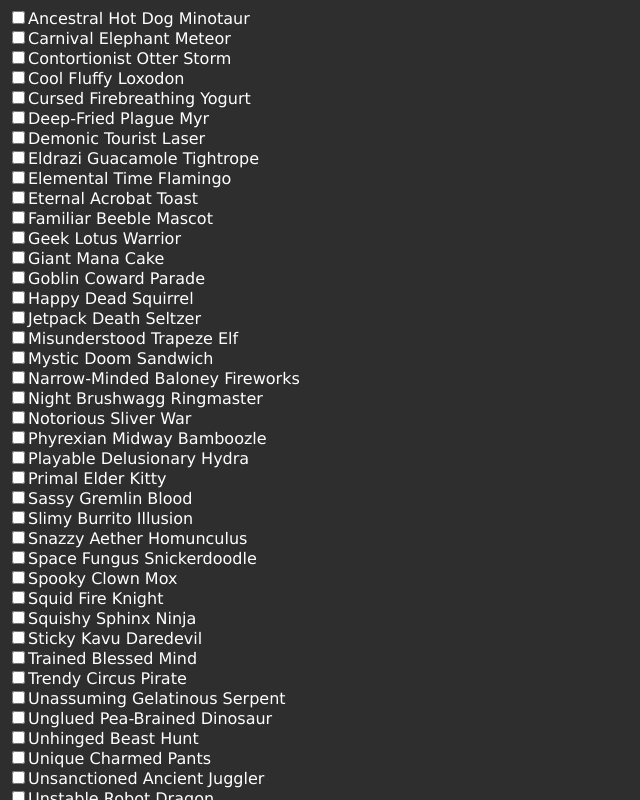
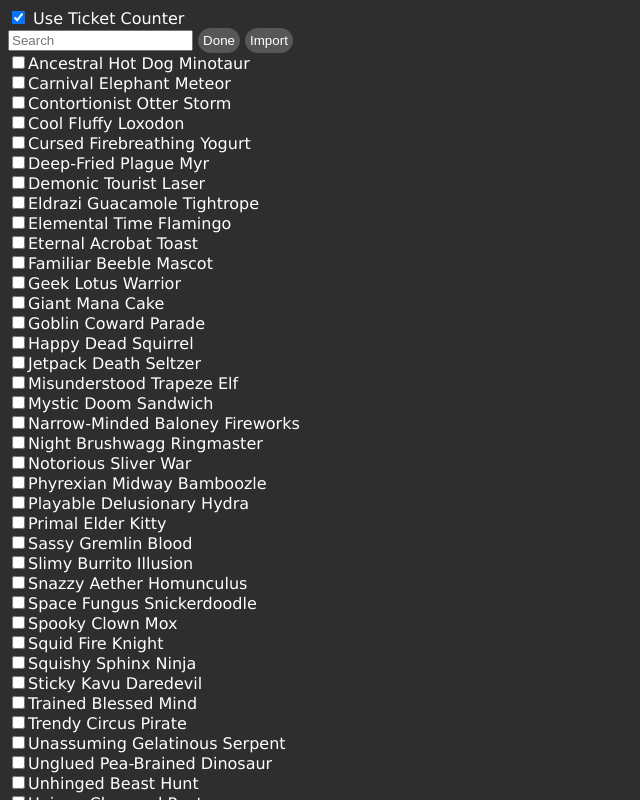
Before and after one commit to emmadGroot/MTGGlue, a plain HTML site: page index.html in a window 1280 px wide. Both pictures are taken after a click on the button "Done". Shown: the top 800 px of the page, without its empty margins (0-640 px from the left). Drawn offline with Linux system fonts and the light colour scheme.

Commit message:
made using tickets a choice

```diff
--- a/index.html
+++ b/index.html
@@ -39,6 +39,8 @@
         <button id="cancel" class="choicesButton" onclick="cancel()">Cancel</button>
         <div id="choices"></div>
     </div>
+    <input type="checkbox" id="useTickets" checked>
+    <label for="useTickets" id="useTicketsLabel"> Use Ticket Counter</label><br>
     <input type="text" id="search" placeholder="Search">
     <button id="done" onclick="done()">Done</button>
     <button id="import" onclick="importStickers()">Import</button>
--- a/script.js
+++ b/script.js
@@ -6,6 +6,7 @@ let cardCount = 0;
 let placedStickerCount = 0
 let availableStickers = []
 let tickets = 0
+let usingTickets = true
 
 const search = document.getElementById("search")
 
@@ -66,19 +67,26 @@ async function doStuff() {
 }
 
 function done() {
-    if (selected.length >= 3)
+    if (selected.length < 3) return
     var buttons = document.getElementById("buttons")
     var done = document.getElementById("done")
     var importButton = document.getElementById("import")
     var importBox = document.getElementById("stickerInput")
     var importBR = document.getElementById("importBR")
     var search = document.getElementById("search")
+    var useTickets = document.getElementById("useTickets")
+    var useTicketsLabel = document.getElementById("useTicketsLabel")
     if (buttons) buttons.remove()
     if (done) done.remove()
     if (search) search.remove()
     if (importButton) importButton.remove()
     if (importBox) importBox.remove()
     if (importBR) importBR.remove()
+    if (useTickets) {
+        usingTickets = useTickets.checked
+        useTickets.remove()
+    }
+    if (useTicketsLabel) useTicketsLabel.remove()
 
     const arrow = document.createElement("button")
     arrow.innerHTML = ">"
@@ -97,9 +105,12 @@ function done() {
     }
     document.body.appendChild(arrow)
 
-    const template = document.getElementById("ticketTemplate");
-    const clone = template.content.cloneNode(true);
-    document.body.appendChild(clone)
+    if (usingTickets) {
+        const template = document.getElementById("ticketTemplate");
+        const clone = template.content.cloneNode(true);
+        document.body.appendChild(clone)
+    }
+
 
     const shuffled = selected.sort(() => 0.5 - Math.random());
     let chosen = shuffled.slice(0, 3);
@@ -144,8 +155,8 @@ function done() {
 }
 
 function addSticker(type, text, stickerID, ticketCost) {
-    if (tickets < ticketCost) return
-    getTickets(-ticketCost)
+    if (tickets < ticketCost && usingTickets) return
+    if (usingTickets) getTickets(-ticketCost)
     document.getElementById(`sticker-${stickerID}`).style.color = "gray"
     placedStickerCount++
     if (cardCount == 1) {
```
